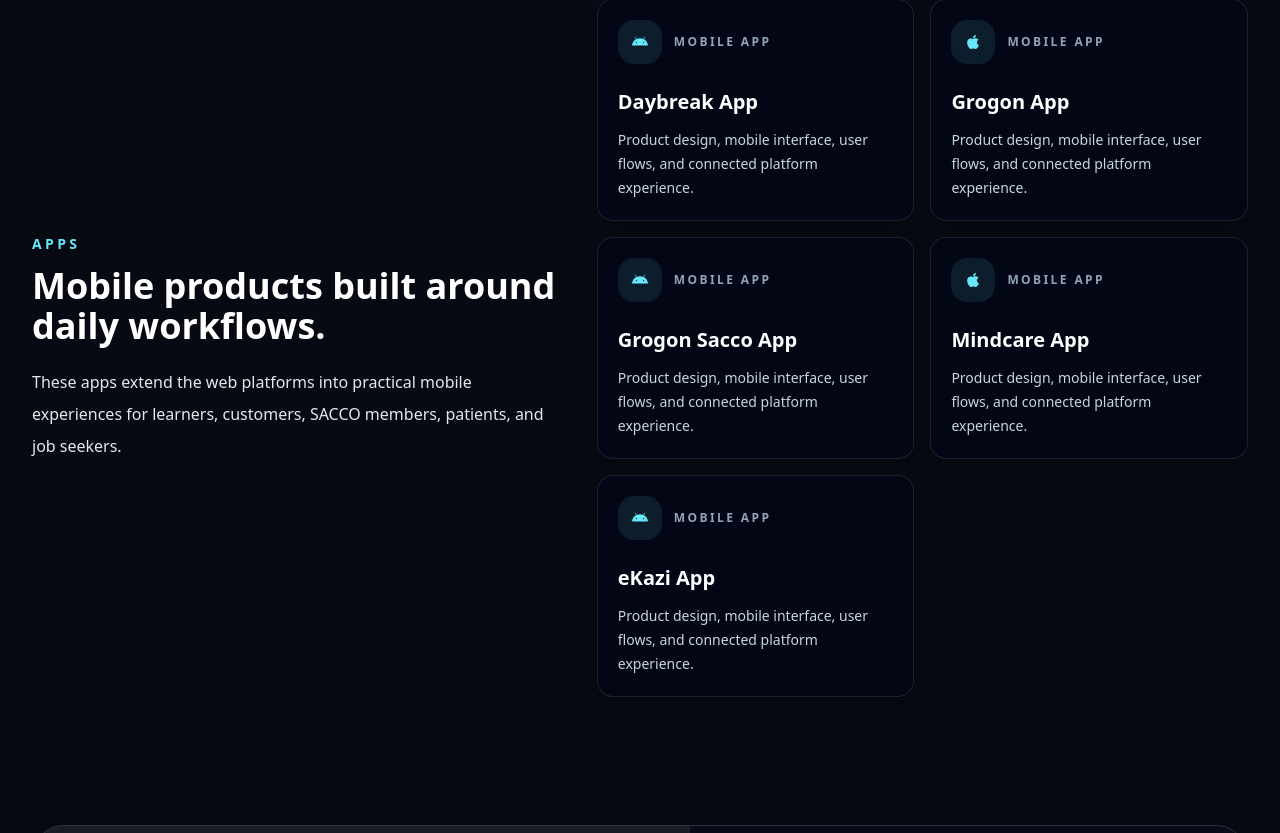
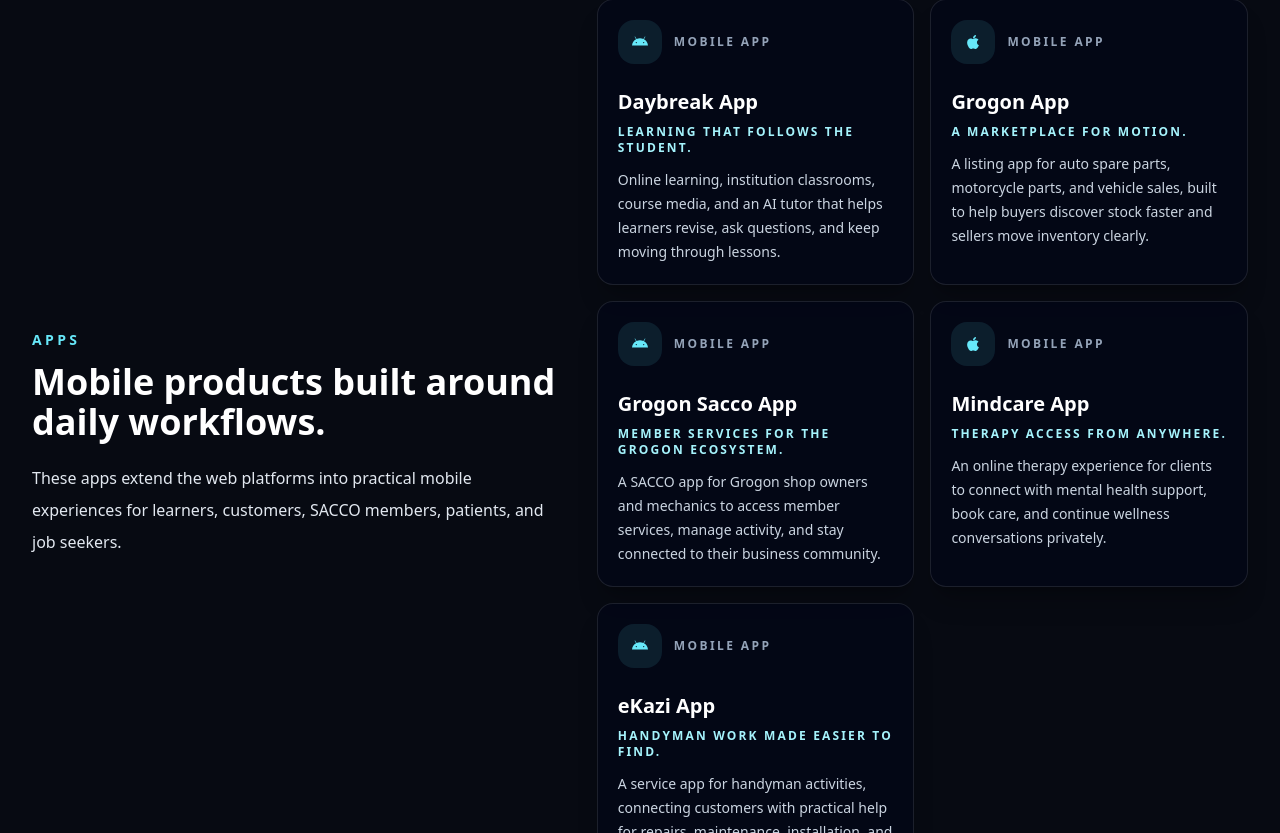
Before and after one commit to paulmbugua/Online-personal-profile, a React (Vite) app in the folder my Profile/: page / in a window 1280 px wide. Shown: the part 1847-2680 px from the top of the page. Built offline with nearby package versions, Linux system fonts and the light colour scheme.

Commit message:
Highlight app-specific capabilities

```diff
--- a/my Profile/src/profile.jsx
+++ b/my Profile/src/profile.jsx
@@ -28,7 +28,38 @@ const websiteProjects = [
   { name: "One Dollar CV Pro", url: "https://www.onedollarcvpro.com", category: "Career tools", accent: "from-fuchsia-300 to-rose-600" },
 ];
 
-const appProjects = ["Daybreak App", "Grogon App", "Grogon Sacco App", "Mindcare App", "eKazi App"];
+const appProjects = [
+  {
+    name: "Daybreak App",
+    tagline: "Learning that follows the student.",
+    description:
+      "Online learning, institution classrooms, course media, and an AI tutor that helps learners revise, ask questions, and keep moving through lessons.",
+  },
+  {
+    name: "Grogon App",
+    tagline: "A marketplace for motion.",
+    description:
+      "A listing app for auto spare parts, motorcycle parts, and vehicle sales, built to help buyers discover stock faster and sellers move inventory clearly.",
+  },
+  {
+    name: "Grogon Sacco App",
+    tagline: "Member services for the Grogon ecosystem.",
+    description:
+      "A SACCO app for Grogon shop owners and mechanics to access member services, manage activity, and stay connected to their business community.",
+  },
+  {
+    name: "Mindcare App",
+    tagline: "Therapy access from anywhere.",
+    description:
+      "An online therapy experience for clients to connect with mental health support, book care, and continue wellness conversations privately.",
+  },
+  {
+    name: "eKazi App",
+    tagline: "Handyman work made easier to find.",
+    description:
+      "A service app for handyman activities, connecting customers with practical help for repairs, maintenance, installation, and field tasks.",
+  },
+];
 
 const skills = ["React", "React Native", "TypeScript", "Node.js", "Express", "Tailwind CSS", "WordPress", "MongoDB", "Cloud hosting", "Product design", "Mobile apps", "Payments"];
 
@@ -211,8 +242,9 @@ export default function Profile() {
                     <span className="inline-flex h-11 w-11 items-center justify-center rounded-2xl bg-cyan-300/10">{index % 2 === 0 ? <FaAndroid /> : <FaApple />}</span>
                     <span className="text-xs font-bold uppercase tracking-[0.2em] text-slate-400">Mobile app</span>
                   </div>
-                  <h3 className="text-xl font-black">{app}</h3>
-                  <p className="mt-3 text-sm leading-6 text-slate-300">Product design, mobile interface, user flows, and connected platform experience.</p>
+                  <h3 className="text-xl font-black">{app.name}</h3>
+                  <p className="mt-2 text-xs font-bold uppercase tracking-[0.18em] text-cyan-200">{app.tagline}</p>
+                  <p className="mt-3 text-sm leading-6 text-slate-300">{app.description}</p>
                 </div>
               ))}
             </div>
```
